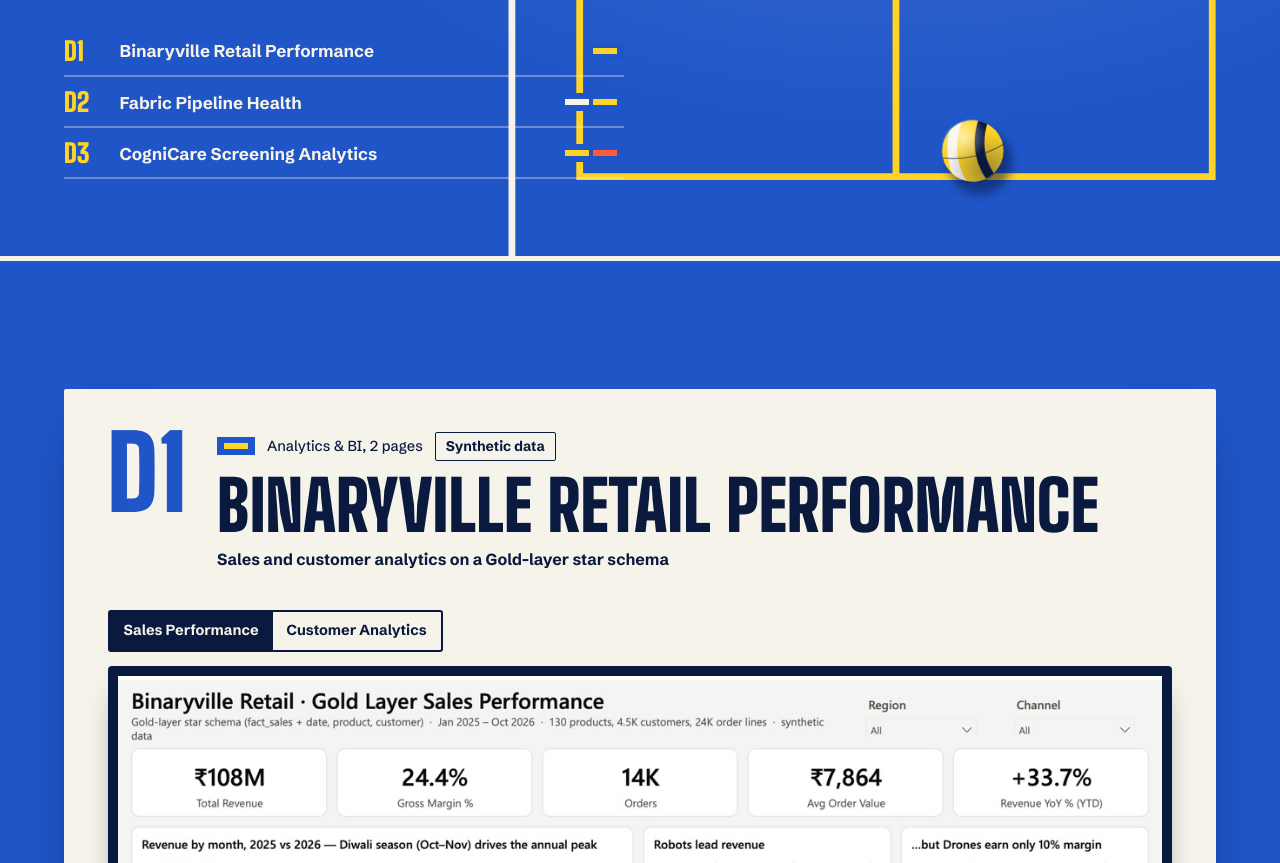
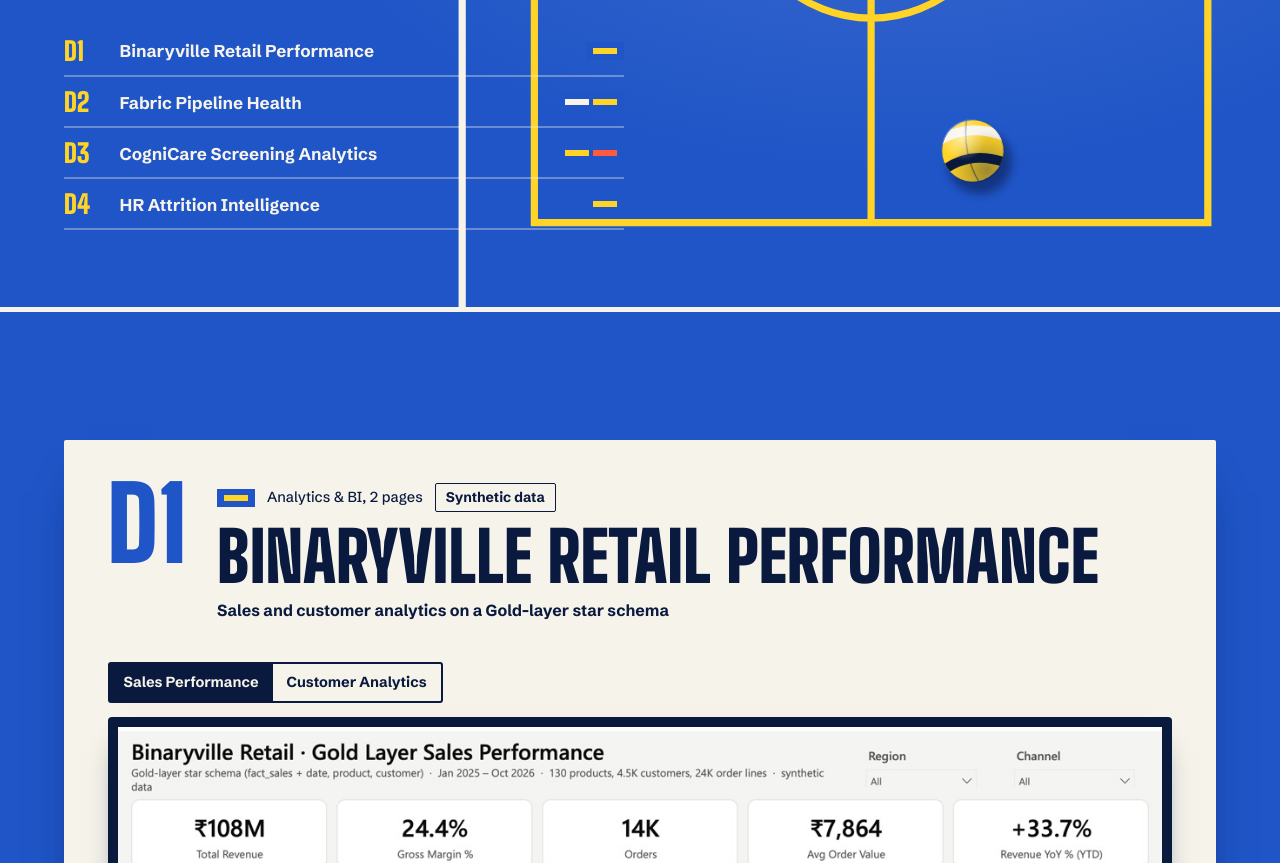
Before and after one commit to rahulkhanna5/rahulkhanna.online, a website built with Vite: page dashboards/index.html in a window 1280 px wide. Shown: the part 600-1463 px from the top of the page. Built offline with nearby package versions, Linux system fonts and the light colour scheme.

Commit message:
Add HR Attrition Intelligence to the dashboards page, live
Its existing public Power BI link loads into the scoresheet when the
visitor asks for it, so the page stays light and Microsoft's viewer only
loads on request. Also rewords the hero line: not every report states
its finding in the chart title.

Co-Authored-By: Claude Opus 5.5 <noreply@anthropic.com>

```diff
--- a/dashboards/index.html
+++ b/dashboards/index.html
@@ -50,7 +50,7 @@
         <div class="hero-copy">
           <p class="status"><i></i><span id="dash-count">Power BI reports</span></p>
           <h1 class="hero-name dash-name"><span>Dash</span><span>boards</span></h1>
-          <p class="hero-sub">Power BI reports I built, from the semantic model to the last chart title. Each opens on its headline numbers, and every chart title states its finding.</p>
+          <p class="hero-sub">Power BI reports I built, from the semantic model up. Each one opens on its headline numbers, then shows what sits behind them.</p>
           <ol class="fixtures" id="fixtures" aria-label="Reports on this page"></ol>
         </div>
       </section>
--- a/src/data.ts
+++ b/src/data.ts
@@ -408,4 +408,30 @@ export const DASHBOARDS: Dashboard[] = [
     stack: ['Power BI', 'DAX', 'Polar coordinates', 'FFT', 'ROC analysis'],
     related: { label: 'The app: CogniCare', href: '/#project-cognicare' },
   },
+  {
+    id: 'hr-attrition',
+    title: 'HR Attrition Intelligence',
+    kicker: 'Where attrition concentrates, and which levers matter',
+    cats: ['bi'],
+    summary:
+      'A five-page report on 1,470 employees: who leaves, where in the organisation, at what point in their career, and whether pay or workload explains it. This one is live: load it and every chart cross-filters the rest of the page.',
+    data: 'IBM’s public HR Analytics sample dataset of 1,470 fictional employees.',
+    synthetic: false,
+    pages: ['Overview', 'Demographics', 'Organization', 'Career & Tenure', 'Compensation & Workload'],
+    shots: false,
+    live: 'https://app.powerbi.com/view?r=eyJrIjoiMzJkM2E2OTEtYTE3NC00M2UxLWJiNGQtYmE3Y2I1YzMxYzAxIiwidCI6IjcxNzNmZTk4LTdjYWQtNGVmMS1iMjc2LTBhYjI2MTcyOTEyNiJ9',
+    findings: [
+      'Attrition is 16.1%: 237 of 1,470 employees left',
+      'The lowest income band loses 28.6% of its people, against 5.6% in the highest',
+      'Overtime roughly triples risk: 30.5% attrition with overtime vs 10.4% without',
+      'Raises are not the lever: hike size is flat at about 15% across every income band',
+    ],
+    built: [
+      'Semantic model with 34 DAX measures and 11 calculated columns',
+      'Banded age, tenure, income, promotion and manager groupings, each with explicit sort orders',
+      'Button navigation across five pages',
+    ],
+    stack: ['Power BI', 'DAX', 'Data modelling', 'TMDL'],
+    related: { label: 'Project write-up: HR Attrition Intelligence', href: '/#project-hr-attrition' },
+  },
 ]
```
